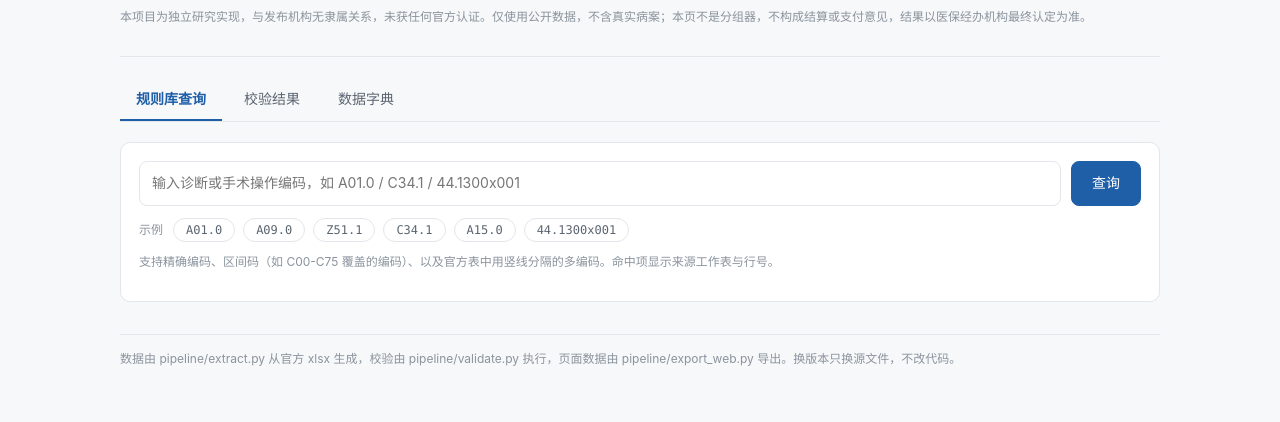
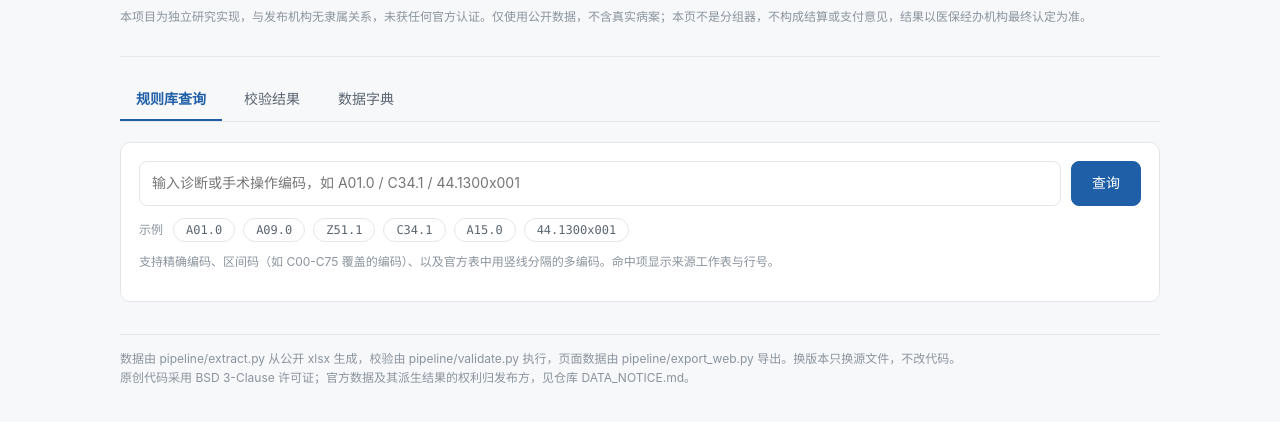
Before and after one commit to Meekoriela/cn-dip3-rule-baseline, a plain HTML site: page web/index.html in a window 1280 px wide. Shown: the part 90-512 px from the top of the page. Drawn offline with Linux system fonts and the light colour scheme.

Commit message:
docs: 代码采用 BSD-3-Clause，新增 DATA_NOTICE 明确官方数据权利边界

```diff
--- a/web/index.html
+++ b/web/index.html
@@ -105,7 +105,7 @@
   <div id="dresult" class="loading">正在加载数据字典…</div>
 </section>
 
-<footer>数据由 pipeline/extract.py 从官方 xlsx 生成，校验由 pipeline/validate.py 执行，页面数据由 pipeline/export_web.py 导出。换版本只换源文件，不改代码。</footer>
+<footer>数据由 pipeline/extract.py 从公开 xlsx 生成，校验由 pipeline/validate.py 执行，页面数据由 pipeline/export_web.py 导出。换版本只换源文件，不改代码。<br>原创代码采用 BSD 3-Clause 许可证；官方数据及其派生结果的权利归发布方，见仓库 DATA_NOTICE.md。</footer>
 </div>
 
 <script>
```
Also changed, not shown: 3 other files.
